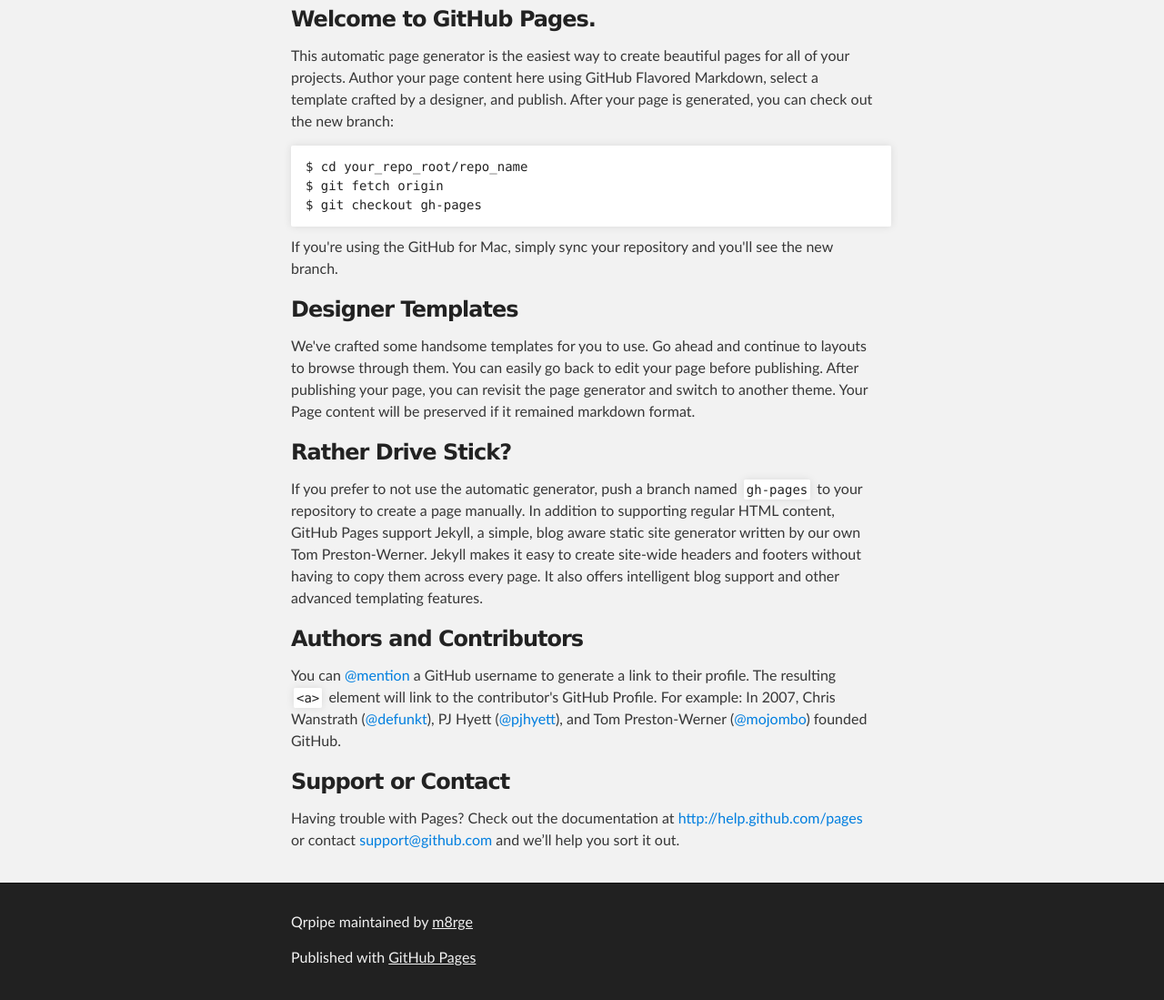
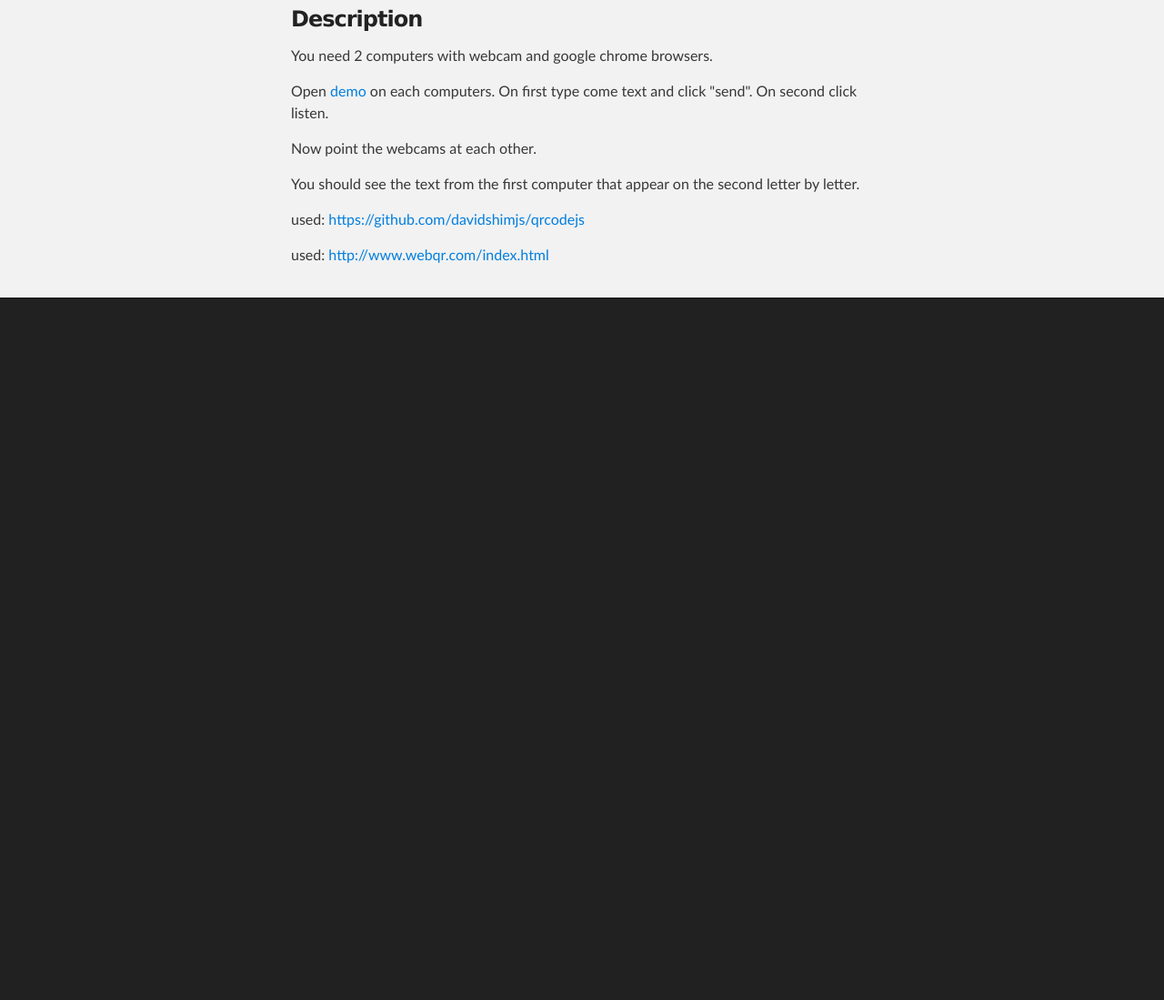
Before and after one commit to m8rge/qrpipe, a plain HTML site: page index.html in a window 1280 px wide. Shown: the part 257-1356 px from the top of the page at 91% size. After the commit the page ends 800 px from the top, so only its background shows below. Drawn offline with Linux system fonts and the light colour scheme.

Commit message:
change description

```diff
--- a/index.html
+++ b/index.html
@@ -31,49 +31,16 @@
     <!-- MAIN CONTENT -->
     <div id="main_content_wrap" class="outer">
       <section id="main_content" class="inner">
-        <h3>
-<a name="welcome-to-github-pages" class="anchor" href="#welcome-to-github-pages"><span class="octicon octicon-link"></span></a>Welcome to GitHub Pages.</h3>
+        <h3>Description</h3>
 
-<p>This automatic page generator is the easiest way to create beautiful pages for all of your projects. Author your page content here using GitHub Flavored Markdown, select a template crafted by a designer, and publish. After your page is generated, you can check out the new branch:</p>
+<p>You need 2 computers with webcam and google chrome browsers.</p>
+          <p>Open <a href="./demo/">demo</a> on each computers. On first type come text and click "send". On second click listen.</p>
+          <p>Now point the webcams at each other.</p>
+          <p>You should see the text from the first computer that appear on the second letter by letter.</p>
 
-<pre><code>$ cd your_repo_root/repo_name
-$ git fetch origin
-$ git checkout gh-pages
-</code></pre>
-
-<p>If you're using the GitHub for Mac, simply sync your repository and you'll see the new branch.</p>
-
-<h3>
-<a name="designer-templates" class="anchor" href="#designer-templates"><span class="octicon octicon-link"></span></a>Designer Templates</h3>
-
-<p>We've crafted some handsome templates for you to use. Go ahead and continue to layouts to browse through them. You can easily go back to edit your page before publishing. After publishing your page, you can revisit the page generator and switch to another theme. Your Page content will be preserved if it remained markdown format.</p>
-
-<h3>
-<a name="rather-drive-stick" class="anchor" href="#rather-drive-stick"><span class="octicon octicon-link"></span></a>Rather Drive Stick?</h3>
-
-<p>If you prefer to not use the automatic generator, push a branch named <code>gh-pages</code> to your repository to create a page manually. In addition to supporting regular HTML content, GitHub Pages support Jekyll, a simple, blog aware static site generator written by our own Tom Preston-Werner. Jekyll makes it easy to create site-wide headers and footers without having to copy them across every page. It also offers intelligent blog support and other advanced templating features.</p>
-
-<h3>
-<a name="authors-and-contributors" class="anchor" href="#authors-and-contributors"><span class="octicon octicon-link"></span></a>Authors and Contributors</h3>
-
-<p>You can <a href="https://github.com/blog/821" class="user-mention">@mention</a> a GitHub username to generate a link to their profile. The resulting <code>&lt;a&gt;</code> element will link to the contributor's GitHub Profile. For example: In 2007, Chris Wanstrath (<a href="https://github.com/defunkt" class="user-mention">@defunkt</a>), PJ Hyett (<a href="https://github.com/pjhyett" class="user-mention">@pjhyett</a>), and Tom Preston-Werner (<a href="https://github.com/mojombo" class="user-mention">@mojombo</a>) founded GitHub.</p>
-
-<h3>
-<a name="support-or-contact" class="anchor" href="#support-or-contact"><span class="octicon octicon-link"></span></a>Support or Contact</h3>
-
-<p>Having trouble with Pages? Check out the documentation at <a href="http://help.github.com/pages">http://help.github.com/pages</a> or contact <a href="mailto:support@github.com">support@github.com</a> and we’ll help you sort it out.</p>
-      </section>
-    </div>
-
-    <!-- FOOTER  -->
-    <div id="footer_wrap" class="outer">
-      <footer class="inner">
-        <p class="copyright">Qrpipe maintained by <a href="https://github.com/m8rge">m8rge</a></p>
-        <p>Published with <a href="http://pages.github.com">GitHub Pages</a></p>
-      </footer>
-    </div>
-
-
-
+          <p>used: <a target="_blank" href="https://github.com/davidshimjs/qrcodejs">https://github.com/davidshimjs/qrcodejs</a></p>
+          <p>used: <a target="_blank" href="http://www.webqr.com/index.html">http://www.webqr.com/index.html</a></p>
+</section>
+        </div>
   </body>
 </html>
```
